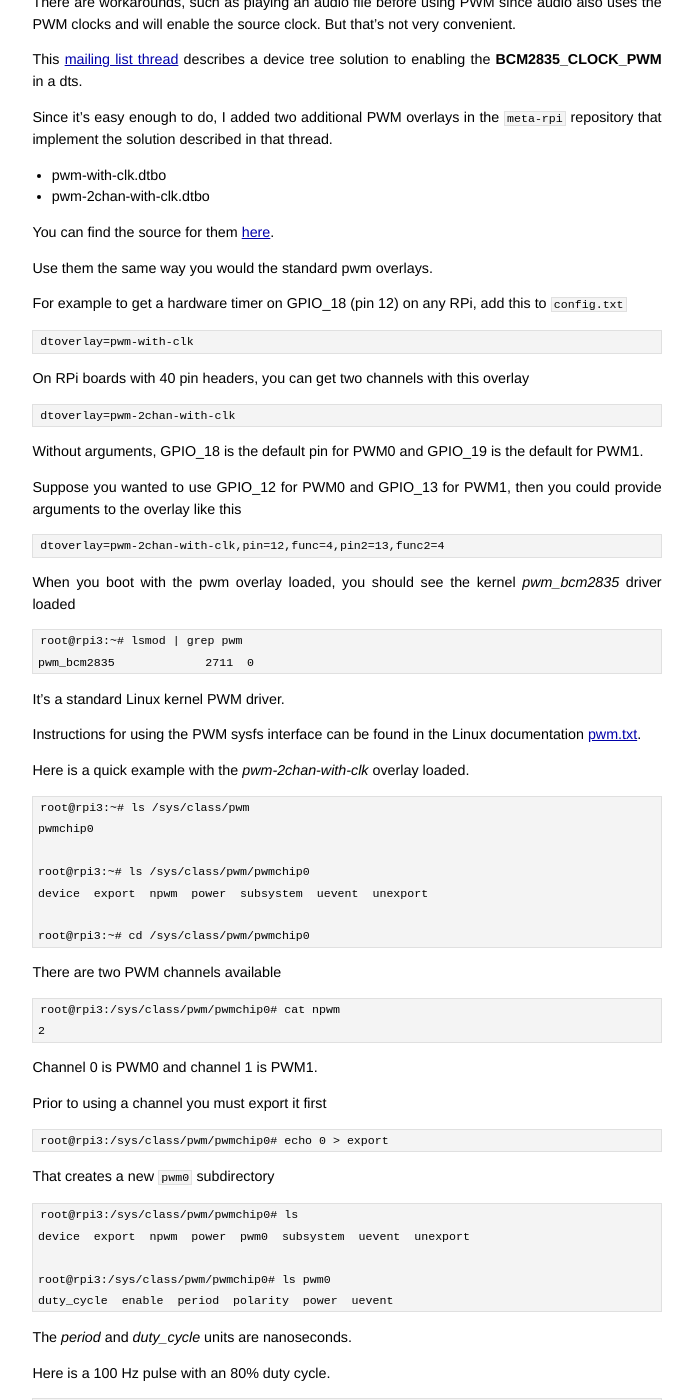
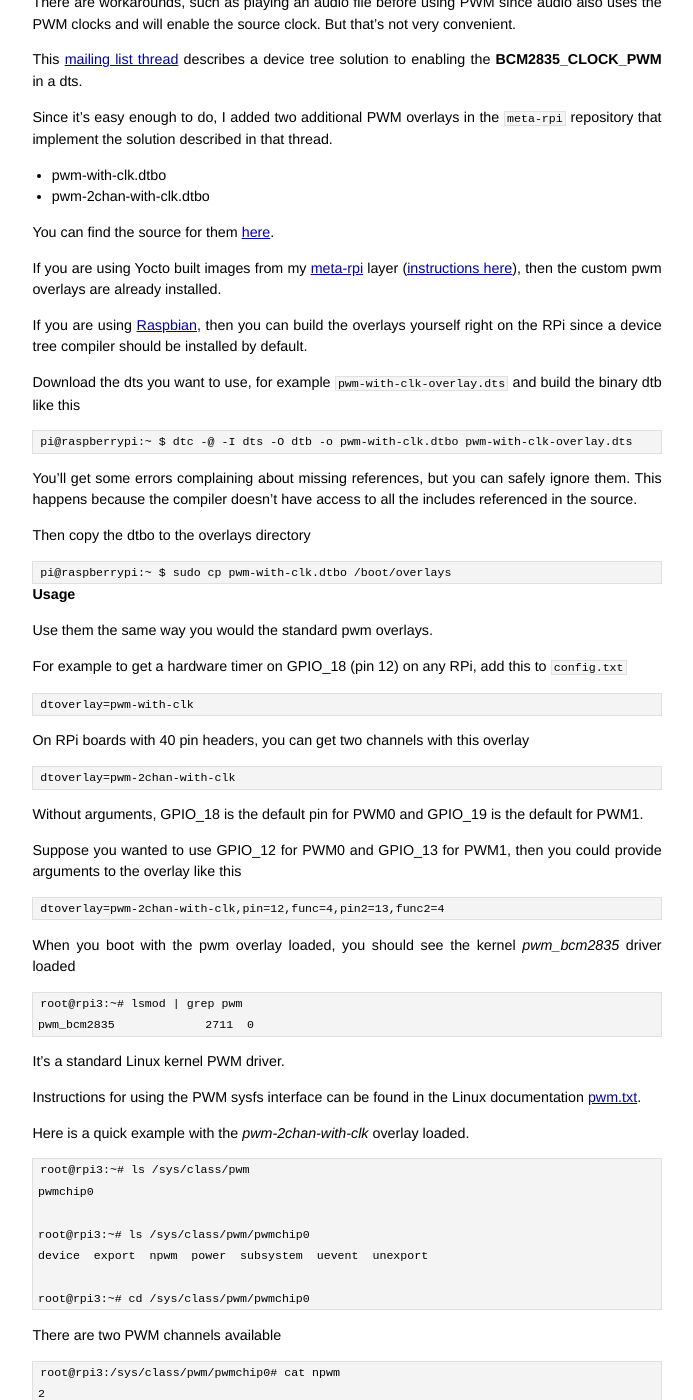
Before and after one commit to jumpnow/jumpnowtek-site, a Jekyll site: the page built from _posts/2016-09-20-Using-the-Raspberry-Pi-Hardware-PWM-timers.md, in a window 1280 px wide and 1400 px high, scrolled down 918 px. Shown: the whole window, without its empty margins (293-986 px from the left). Built offline with Jekyll 4.4.1, drawn with Linux system fonts in a browser that asks for light colours; some of the changed text lies outside the part shown.

Commit message:
Add some raspbian notes to hardware pwm doc

```diff
--- a/_posts/2016-09-20-Using-the-Raspberry-Pi-Hardware-PWM-timers.md
+++ b/_posts/2016-09-20-Using-the-Raspberry-Pi-Hardware-PWM-timers.md
@@ -55,6 +55,23 @@ Since it's easy enough to do, I added two additional PWM overlays in the `meta-r
 
 You can find the source for them [here][pwm-dts-src].
 
+If you are using Yocto built images from my [meta-rpi][meta-rpi] layer ([instructions here][meta-rpi-instructions]), then the custom pwm overlays are already installed.
+
+If you are using [Raspbian][raspbian], then you can build the overlays yourself right on the RPi since a device tree compiler should be installed by default.
+
+Download the dts you want to use, for example `pwm-with-clk-overlay.dts` and build the binary dtb like this
+
+    pi@raspberrypi:~ $ dtc -@ -I dts -O dtb -o pwm-with-clk.dtbo pwm-with-clk-overlay.dts
+
+You'll get some errors complaining about missing references, but you can safely ignore them. This happens because the compiler doesn't have access to all the includes referenced in the source.
+
+Then copy the dtbo to the overlays directory
+
+    pi@raspberrypi:~ $ sudo cp pwm-with-clk.dtbo /boot/overlays
+
+
+## Usage
+
 Use them the same way you would the standard pwm overlays.
 
 For example to get a hardware timer on GPIO_18 (pin 12) on any RPi, add this to `config.txt`
@@ -97,6 +114,13 @@ There are two PWM channels available
 
 Channel 0 is PWM0 and channel 1 is PWM1.
 
+**NOTE:** For the following **echo** commands I am assuming a **root** user to simplify.
+
+On Raspbian you can switch to **root** like this
+
+    pi@raspberrypi:~/overlays $ sudo su -
+
+
 Prior to using a channel you must export it first
 
     root@rpi3:/sys/class/pwm/pwmchip0# echo 0 > export
@@ -136,3 +160,6 @@ The *duty_cycle* should obviously not exceed the *period*.
 [enabling-the-pwm-clock-at-boot]: https://github.com/raspberrypi/linux/issues/1533
 [pwm-dts-src]: https://github.com/jumpnow/meta-rpi/tree/krogoth/recipes-kernel/linux/linux-raspberrypi-4.4/dts
 [pwm-txt]: https://www.kernel.org/doc/Documentation/pwm.txt
+[meta-rpi]: https://github.com/jumpnow/meta-rpi/
+[meta-rpi-instructions]: http://www.jumpnowtek.com/rpi/Raspberry-Pi-Systems-with-Yocto.html
+[raspbian]: https://www.raspberrypi.org/downloads/raspbian/
```
Also changed, not shown: other parts of _posts/2016-09-20-Using-the-Raspberry-Pi-Hardware-PWM-timers.md (+1 -1 lines).
